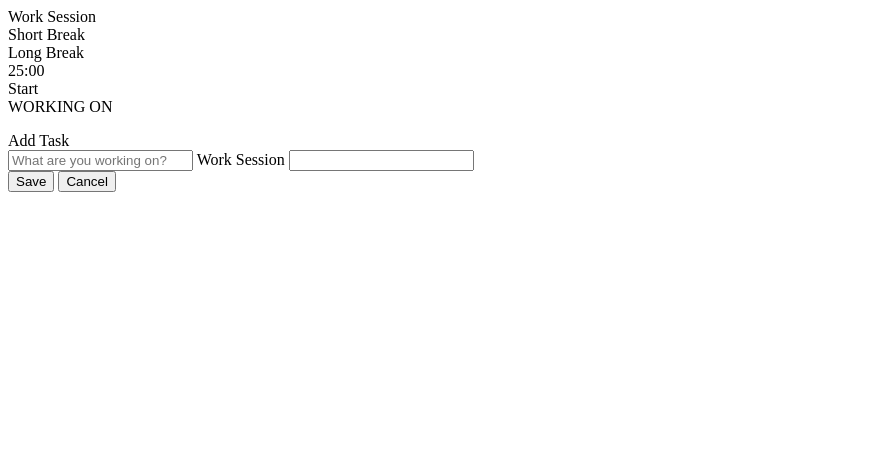
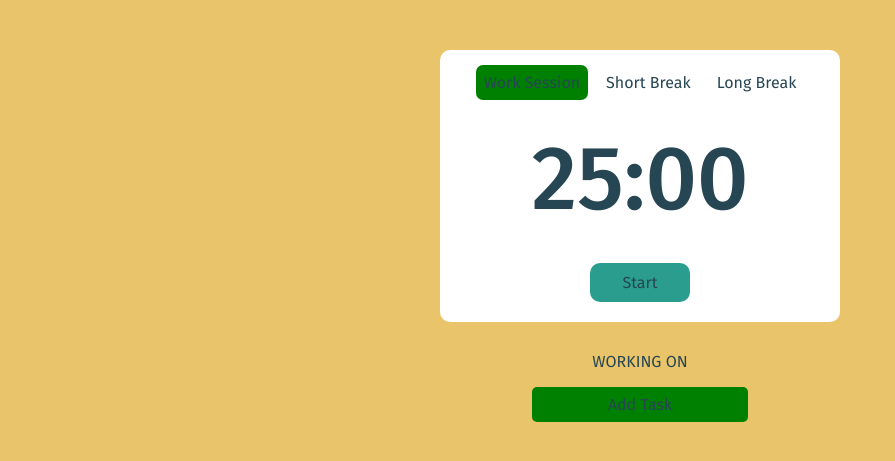
Before and after one commit to ngetichnicholas/Pomodoro-Timer, a Python web app: template app/templates/index.html in a window 1280 px wide. Shown: the top 461 px of the page, without its empty margins (0-895 px from the left). Run offline with Jinja, Linux system fonts and the light colour scheme; the template is opened without the code that fills it, so the values that code supplies are empty; some libraries are stand-ins or nearby versions.

Commit message:
Add timer css styles

```diff
--- /dev/null
+++ b/app/static/css/index.css
@@ -0,0 +1,150 @@
+@import url("https://fonts.googleapis.com/css2?family=Fira+Sans:wght@400;500&display=swap");
+
+body {
+  background-color: #e9c46a;
+  color: #264653;
+  font-family: "Fira Sans", sans-serif;
+  margin: 0;
+  padding: 0;
+  width: 100%;
+}
+#timer {
+  margin: 50px auto 0;
+  background-color: white;
+  border-radius: 10px;
+  padding: 10px 0 20px;
+}
+.buttons {
+  width: fit-content;
+  margin: auto;
+}
+.button {
+  float: left;
+  margin: 5px;
+  cursor: pointer;
+  padding: 8px;
+  border-radius: 7px;
+}
+#countdown {
+  clear: both;
+  width: fit-content;
+  margin: auto;
+  font-size: 90px;
+  font-weight: 500;
+  padding: 20px;
+}
+
+#start-btn {
+  width: 40px;
+  margin: 10px auto 0;
+  padding: 10px 30px;
+  border-radius: 10px;
+  text-align: center;
+  background-color: #2a9d8f;
+  cursor: pointer;
+}
+.selected {
+  background-color: green;
+}
+
+#current-task-display {
+  width: 100%;
+  padding-top: 30px;
+  margin: auto;
+  text-align: center;
+}
+
+#tasks-container {
+  margin: auto;
+}
+
+ul {
+  padding: 0;
+}
+
+li {
+  list-style-type: none;
+  padding: 20px 10px;
+  margin-bottom: 5px;
+  background-color: white;
+  color: black;
+  border-radius: 5px;
+}
+
+.right {
+  float: right;
+}
+
+.delete-btn {
+  padding: 10px;
+  background-color: green;
+  color: white;
+  border-radius: 5px;
+  margin-left: 10px;
+  cursor: pointer;
+}
+
+#add-task-btn {
+  width: 200px;
+  margin: 0 auto 10px;
+  background-color: green;
+  padding: 8px;
+  border-radius: 5px;
+  cursor: pointer;
+  text-align: center;
+}
+
+#task-form {
+  clear: both;
+  background-color: white;
+  color: black;
+  height: 100px;
+  border-radius: 10px;
+  padding: 15px;
+}
+
+#text {
+  border: none;
+  width: 95%;
+  font-size: 18px;
+  margin-bottom: 5px;
+}
+
+#work-session {
+  margin: 10px 10px 0;
+  width: 50px;
+  padding: 5px;
+}
+
+#save,
+#cancel {
+  border: none;
+  width: 60px;
+  padding: 8px;
+  margin-left: 5px;
+  border-radius: 5px;
+  cursor: pointer;
+  float: right;
+}
+
+.hide {
+  display: none;
+}
+
+@media (min-width: 400px) {
+  #timer {
+    width: 400px;
+  }
+}
+
+@media (min-width: 470px) {
+  #task-form {
+    width: 470px;
+  }
+}
+
+@media (min-width: 500px) {
+  #tasks-container {
+    width: 500px;
+  }
+}
--- a/app/templates/index.html
+++ b/app/templates/index.html
@@ -26,8 +26,8 @@
 
   <form id="task-form" class="hide">
     <input id="text" type="text" placeholder="What are you working on?">
-    <label for="est-pomodoro">Work Session</label>
-    <input id="est-pomodoro" type="number">
+    <label for="work-session">Work Session</label>
+    <input id="work-session" type="number">
     <div id="btn-container">
       <button id="save" type="submit">Save</button>
       <button id="cancel" type="button">Cancel</button>
```
